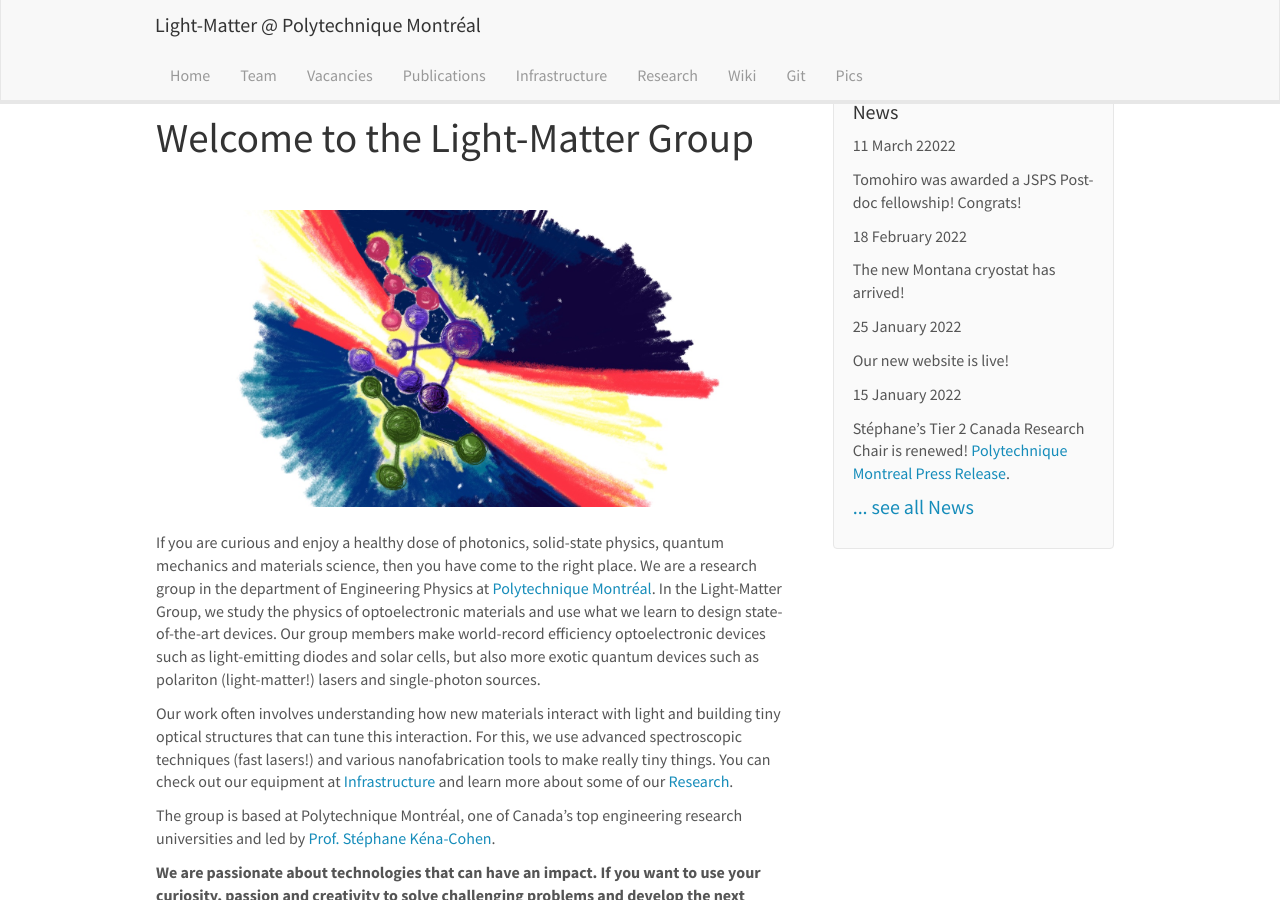
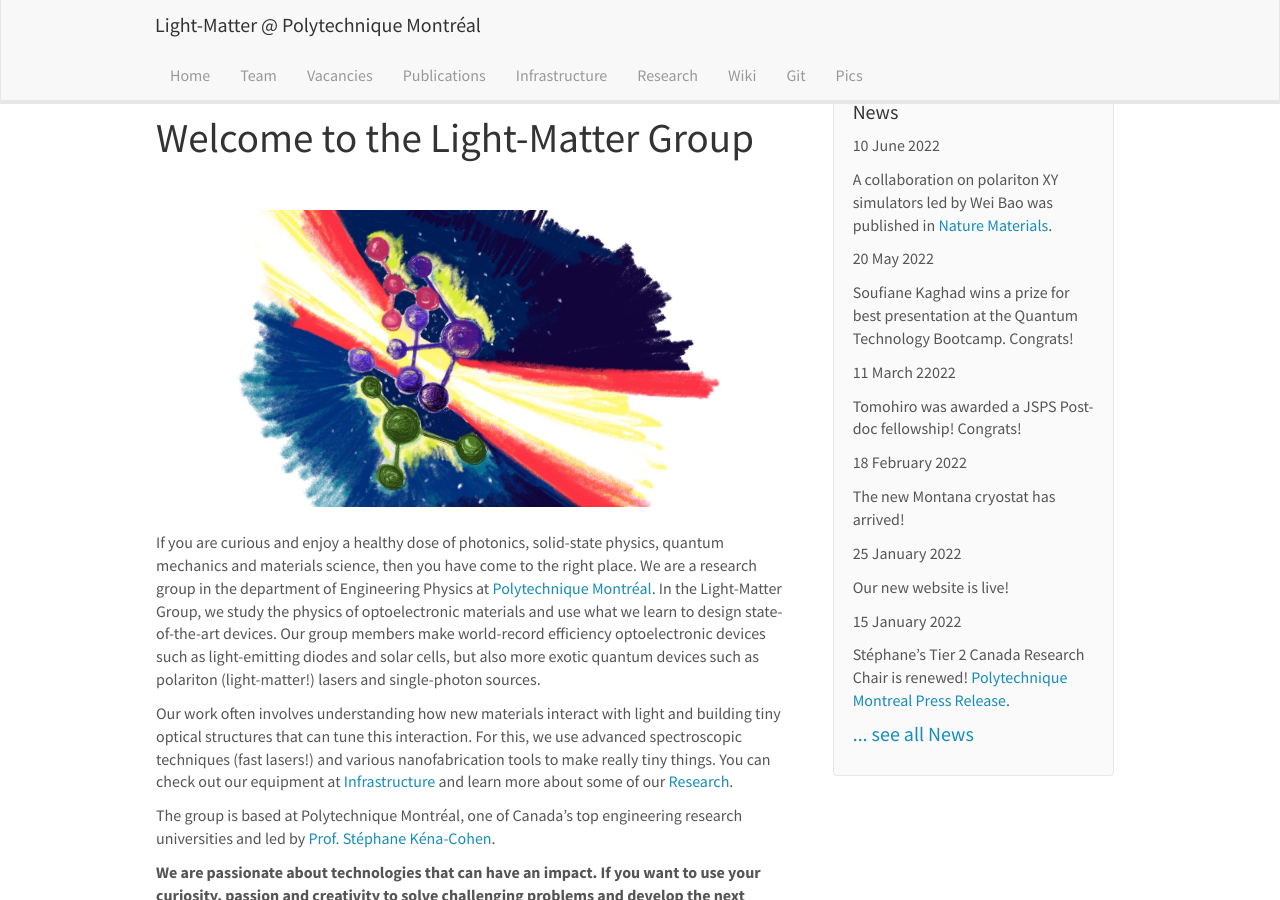
Before and after one commit to skenac/skenac.github.io, a Jekyll site: the page built from _pages/home.md, in a window 1280 px wide and 900 px high. Built offline with Jekyll 4.4.1, drawn with Linux system fonts in a browser that asks for light colours; nearby versions of some CDN libraries.

Commit message:
added news

```diff
--- a/_data/news.yml
+++ b/_data/news.yml
@@ -1,3 +1,9 @@
+- date: 10 June 2022
+  headline: "A collaboration on polariton XY simulators led by Wei Bao was published in [Nature Materials](https://www.nature.com/articles/s41563-022-01276-4)."
+
+- date: 20 May 2022
+  headline: "Soufiane Kaghad wins a prize for best presentation at the Quantum Technology Bootcamp. Congrats!"
+
 - date: 11 March 22022
   headline: "Tomohiro was awarded a JSPS Post-doc fellowship! Congrats!"
 
```
Also changed, not shown: 1 other file.
